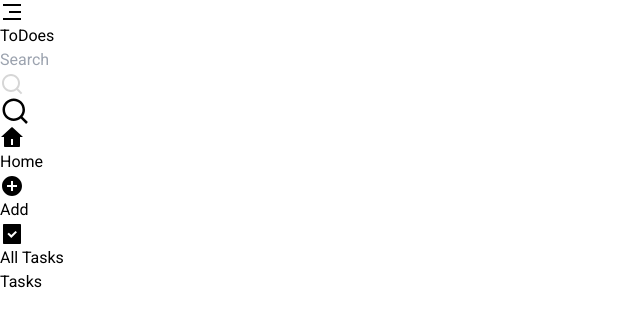
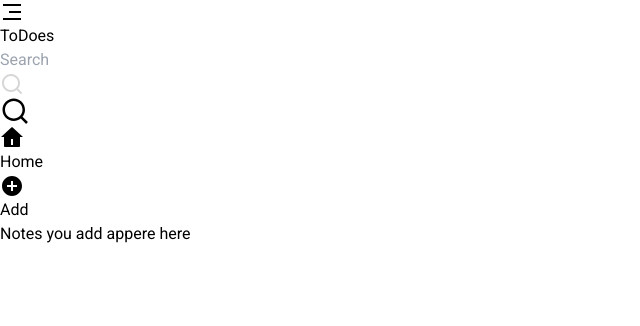
Before and after one commit to prashantkumarpro/ToDoWebApp, a React (Vite) app: page / in a window 1280 px wide. Shown: the top 326 px of the page, without its empty margins (0-640 px from the left). Built offline with nearby package versions, Linux system fonts and the light colour scheme.

Commit message:
updated UI

```diff
--- a/src/components/Buttons/Edit.jsx
+++ b/src/components/Buttons/Edit.jsx
@@ -4,7 +4,6 @@ import { useNavigate } from 'react-router-dom'
 const Edit = ({ id }) => {
     const navigate = useNavigate()
     const handelEdit = () => {
-        console.log('Edit button is')
         navigate(`/EditTask/${id}`)
 
     }
--- a/src/components/EditPage.jsx
+++ b/src/components/EditPage.jsx
@@ -10,13 +10,15 @@ const EditPage = () => {
 
   useEffect(() => {
     if (tasks.length > 0) {
-      const task = tasks.find(task => task.id === Number(editTaskId));
+      const task = tasks.find(task => task.id == editTaskId);
+      console.log(task)
       setCurrentTask(task);
     }
   }, [editTaskId, tasks]);
 
   const handleTitleChange = (e) => {
     setCurrentTask({ ...currentTask, title: e.target.value });
+    tasks.find()
   };
 
   const handleNoteChange = (e) => {
--- a/src/components/Home.jsx
+++ b/src/components/Home.jsx
@@ -20,6 +20,8 @@ export const Home = () => {
 
 
     return (
+        <>
+            {tasks.length > 0 ? (
                 <div className='home_container p-5'>
                     <h1 className="text-2xl">Tasks</h1>
                     <ul className='w-full max-w-[720px] h-[auto] bg-white shadow-lg p-4 mt-3 rounded-lg' >
@@ -33,15 +35,19 @@ export const Home = () => {
                                     className="text-sm cursor-pointer uppercase">{title}</h3>
                                 <div className="buttons flex items-center justify-center gap-5">
                                     <Edit id={id} />
-                            <Remove taskId={id}  />
+                                    <Remove taskId={id} />
                                 </div>
                             </li>
                         ))}
-
-
-
                     </ul>
 
                 </div>
+            ) : (
+                <div className="absolute -translate-x-[50%] -translate-y-[50%] left-[50%] top-[50%]">
+                    <p className="text-2xl ">Notes you add appere here</p>
+                </div>
+
+            )}
+        </>
     )
 }
--- a/src/components/SideNav.jsx
+++ b/src/components/SideNav.jsx
@@ -22,14 +22,14 @@ export const SideNav = () => {
           <h1 className='text-sm'>Add</h1>
         </li>
       </Link>
-      <Link to="/allTask" className='w-full text-center text-[#000]  text-xl  flex items-center justify-start '>
+      {/* <Link to="/allTask" className='w-full text-center text-[#000]  text-xl  flex items-center justify-start '>
         <li className='w-full flex items-center justify-start py-2'>
           <div className='px-4'>
             <svg xmlns="http://www.w3.org/2000/svg" viewBox="0 0 24 24" width="24" height="24" fill="currentColor"><path d="M21 3V21.0082C21 21.556 20.5551 22 20.0066 22H3.9934C3.44476 22 3 21.5447 3 21.0082V2.9918C3 2.44405 3.44495 2 3.9934 2H20C20.5523 2 21 2.44772 21 3ZM11.2929 13.1213L8.81802 10.6464L7.40381 12.0607L11.2929 15.9497L16.9497 10.2929L15.5355 8.87868L11.2929 13.1213Z"></path></svg>
           </div>
           <h1 className='text-sm'>All Tasks</h1>
         </li>
-      </Link>
+      </Link> */}
     </ul>
   )
 }
```
Lines whose indentation alone changed are shown as unchanged.
